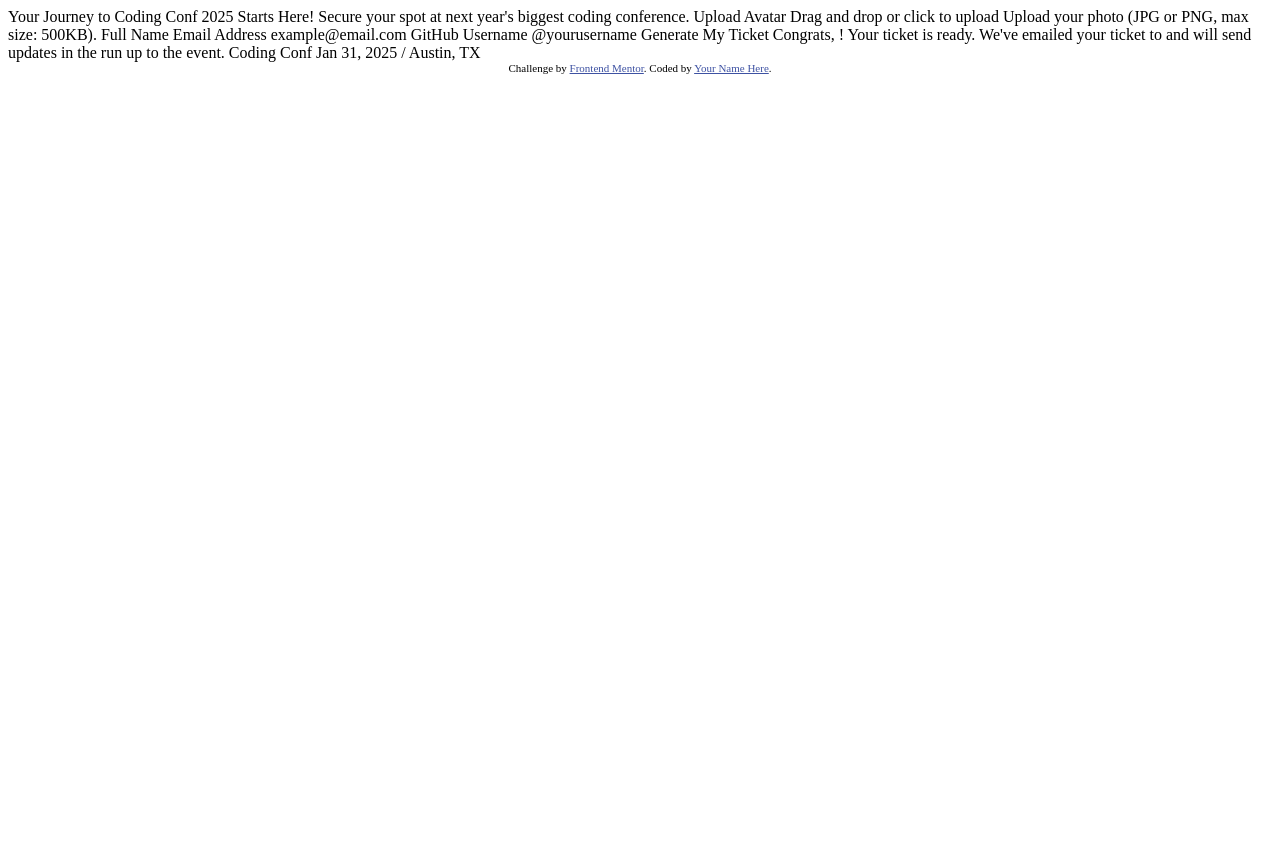
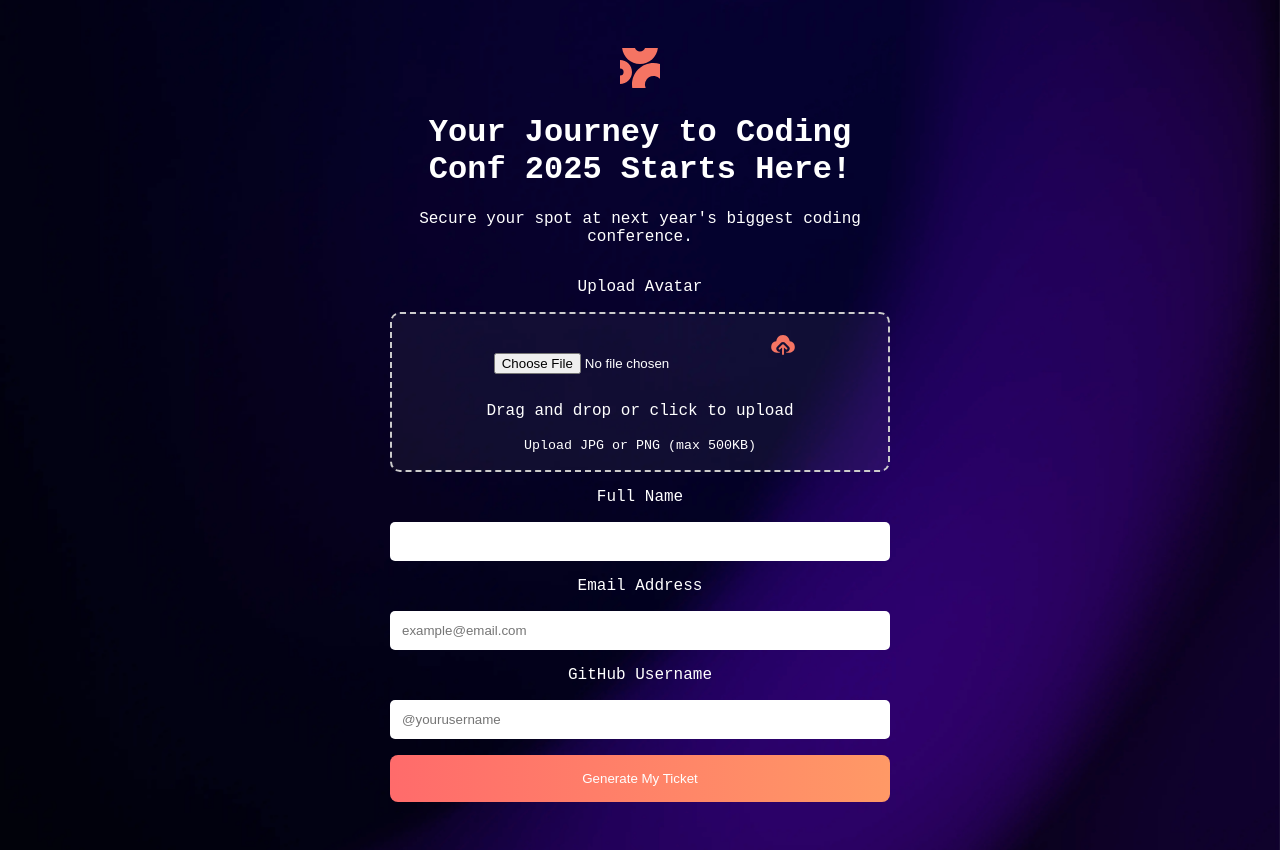
Before and after one commit to Shadom2/conference-ticket-generator-main, a plain HTML site: page index.html in a window 1280 px wide. Before the commit the page ends 800 px from the top, so only its background shows below. Drawn offline with Linux system fonts and the light colour scheme.

Commit message:
Creación de archivos necesarios y edición

```diff
--- a/index.html
+++ b/index.html
@@ -1,57 +1,55 @@
 <!DOCTYPE html>
 <html lang="en">
 <head>
-  <meta charset="UTF-8">
-  <meta name="viewport" content="width=device-width, initial-scale=1.0"> <!-- displays site properly based on user's device -->
-
-  <link rel="icon" type="image/png" sizes="32x32" href="./assets/images/favicon-32x32.png">
-
-  <title>Frontend Mentor | Conference ticket generator</title>
-
-  <!-- Feel free to remove these styles or customise in your own stylesheet 👍 -->
-  <style>
-    .attribution { font-size: 11px; text-align: center; }
-    .attribution a { color: hsl(228, 45%, 44%); }
-  </style>
+  <meta charset="UTF-8" />
+  <meta name="viewport" content="width=device-width, initial-scale=1.0"/>
+  <title>Frontend Mentor | Conference Ticket Generator</title>
+  <link rel="stylesheet" href="styles.css" />
+  <link rel="icon" type="image/png" href="assets/images/favicon-32x32.png">
 </head>
 <body>
+  <main class="container">
+    <header>
+      <img src="assets/images/logo-mark.svg" alt="Coding Conf Logo" class="logo" />
+      <h1>Your Journey to Coding Conf 2025 Starts Here!</h1>
+      <p>Secure your spot at next year's biggest coding conference.</p>
+    </header>
 
-  <!-- Form starts -->
+    <form id="ticket-form" novalidate>
+      <label for="avatar">Upload Avatar</label>
+      <div class="upload-box" tabindex="0" aria-label="Upload Avatar">
+        <input type="file" id="avatar" accept=".jpg,.jpeg,.png" />
+        <img src="assets/images/icon-upload.svg" alt="" />
+        <p>Drag and drop or click to upload</p>
+        <small>Upload JPG or PNG (max 500KB)</small>
+      </div>
 
-  Your Journey to Coding Conf 2025 Starts Here!
+      <label for="fullName">Full Name</label>
+      <input id="fullName" name="fullName" type="text" required />
 
-  Secure your spot at next year's biggest coding conference.
+      <label for="email">Email Address</label>
+      <input id="email" name="email" type="email" placeholder="example@email.com" required />
 
-  Upload Avatar
-  Drag and drop or click to upload
-  Upload your photo (JPG or PNG, max size: 500KB).
+      <label for="github">GitHub Username</label>
+      <input id="github" name="github" type="text" placeholder="@yourusername" required />
 
-  Full Name
+      <button type="submit">Generate My Ticket</button>
+    </form>
 
-  Email Address
-  example@email.com
+    <section id="ticket" class="ticket hidden" aria-live="polite">
+      <h2>Congrats, <span id="name-result"></span>! Your ticket is ready.</h2>
+      <p>We've emailed your ticket to <span id="email-result"></span>.</p>
+      <div class="ticket-card">
+        <img id="ticket-avatar" src="" alt="Uploaded Avatar" />
+        <div>
+          <h3>Coding Conf</h3>
+          <p>Jan 31, 2025 / Austin, TX</p>
+          <p>GitHub: <span id="github-result"></span></p>
+        </div>
+      </div>
+    </section>
+  </main>
 
-  GitHub Username
-  @yourusername
-
-  Generate My Ticket
-
-  <!-- Form ends -->
-
-  <!-- Generated tickets starts -->
-
-  Congrats, <!-- Full Name -->! Your ticket is ready.
-
-  We've emailed your ticket to <!-- Email Address --> and will send updates in the run up to the event.
-
-  Coding Conf
-  Jan 31, 2025 / Austin, TX
-
-  <!-- Generated tickets ends -->
-
-  <div class="attribution">
-    Challenge by <a href="https://www.frontendmentor.io?ref=challenge">Frontend Mentor</a>.
-    Coded by <a href="#">Your Name Here</a>.
-  </div>
+  <script src="script.js"></script>
 </body>
 </html>
--- /dev/null
+++ b/script.js
@@ -0,0 +1,49 @@
+const form = document.getElementById('ticket-form');
+const avatarInput = document.getElementById('avatar');
+const ticketSection = document.getElementById('ticket');
+const nameResult = document.getElementById('name-result');
+const emailResult = document.getElementById('email-result');
+const githubResult = document.getElementById('github-result');
+const ticketAvatar = document.getElementById('ticket-avatar');
+
+form.addEventListener('submit', (e) => {
+  e.preventDefault();
+
+  const name = form.fullName.value.trim();
+  const email = form.email.value.trim();
+  const github = form.github.value.trim();
+  const avatarFile = avatarInput.files[0];
+
+  if (!name || !email || !github || !avatarFile) {
+    alert('Please fill out all fields and upload an avatar.');
+    return;
+  }
+
+  if (!validateEmail(email)) {
+    alert('Please enter a valid email address.');
+    return;
+  }
+
+  if (!['image/jpeg', 'image/png'].includes(avatarFile.type) || avatarFile.size > 512000) {
+    alert('Avatar must be JPG/PNG and less than 500KB.');
+    return;
+  }
+
+  const reader = new FileReader();
+  reader.onload = function () {
+    ticketAvatar.src = reader.result;
+    nameResult.textContent = name;
+    emailResult.textContent = email;
+    githubResult.textContent = github;
+
+    ticketSection.classList.remove('hidden');
+    ticketSection.scrollIntoView({ behavior: 'smooth' });
+
+    form.reset(); // ✅ Vacía el formulario, pero no lo oculta
+  };
+  reader.readAsDataURL(avatarFile);
+});
+
+function validateEmail(email) {
+  return /^[^\s@]+@[^\s@]+\.[^\s@]+$/.test(email);
+}
--- /dev/null
+++ b/styles.css
@@ -0,0 +1,86 @@
+body {
+  font-family: 'Inconsolata', monospace;
+  background: url('assets/images/background-desktop.png') no-repeat center/cover;
+  color: white;
+  margin: 0;
+  padding: 0;
+}
+
+.container {
+  max-width: 500px;
+  margin: 2rem auto;
+  padding: 1rem;
+  text-align: center;
+}
+
+.logo {
+  width: 40px;
+}
+
+form {
+  display: flex;
+  flex-direction: column;
+  gap: 1rem;
+  margin-top: 2rem;
+}
+
+input[type="text"],
+input[type="email"],
+input[type="file"] {
+  padding: 0.75rem;
+  border: none;
+  border-radius: 5px;
+}
+
+button {
+  padding: 1rem;
+  background: linear-gradient(to right, #ff6b6b, #ff9966);
+  color: white;
+  border: none;
+  cursor: pointer;
+  border-radius: 8px;
+}
+
+button:hover,
+.upload-box:hover {
+  opacity: 0.9;
+}
+
+.upload-box {
+  border: 2px dashed #ccc;
+  padding: 1rem;
+  border-radius: 10px;
+  cursor: pointer;
+  text-align: center;
+  background-color: rgba(255, 255, 255, 0.05);
+}
+
+.upload-box img {
+  width: 30px;
+  margin-bottom: 0.5rem;
+}
+
+.ticket {
+  margin-top: 2rem;
+}
+
+.ticket-card {
+  border: 1px solid #fff;
+  border-radius: 10px;
+  padding: 1rem;
+  display: flex;
+  align-items: center;
+  gap: 1rem;
+  background-color: rgba(255, 255, 255, 0.1);
+}
+
+.ticket-card img {
+  width: 80px;
+  height: 80px;
+  border-radius: 50%;
+  object-fit: cover;
+}
+
+.hidden {
+  display: none;
+}
```
